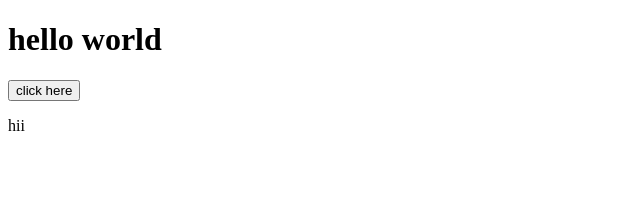
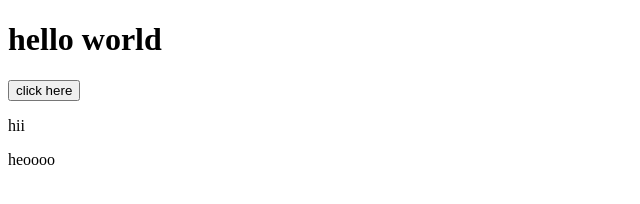
Before and after one commit to anusaragadam31/cfg, a plain HTML site: page index.html in a window 1280 px wide. Shown: the full height of the page, 0-640 px from the left. Drawn offline with Linux system fonts and the light colour scheme.

Commit message:
thirdcommt

```diff
--- a/index.html
+++ b/index.html
@@ -14,5 +14,6 @@
         click here
     </button>
     <p>hii</p>
+    <p>heoooo</p>
 </body>
 </html>
```
